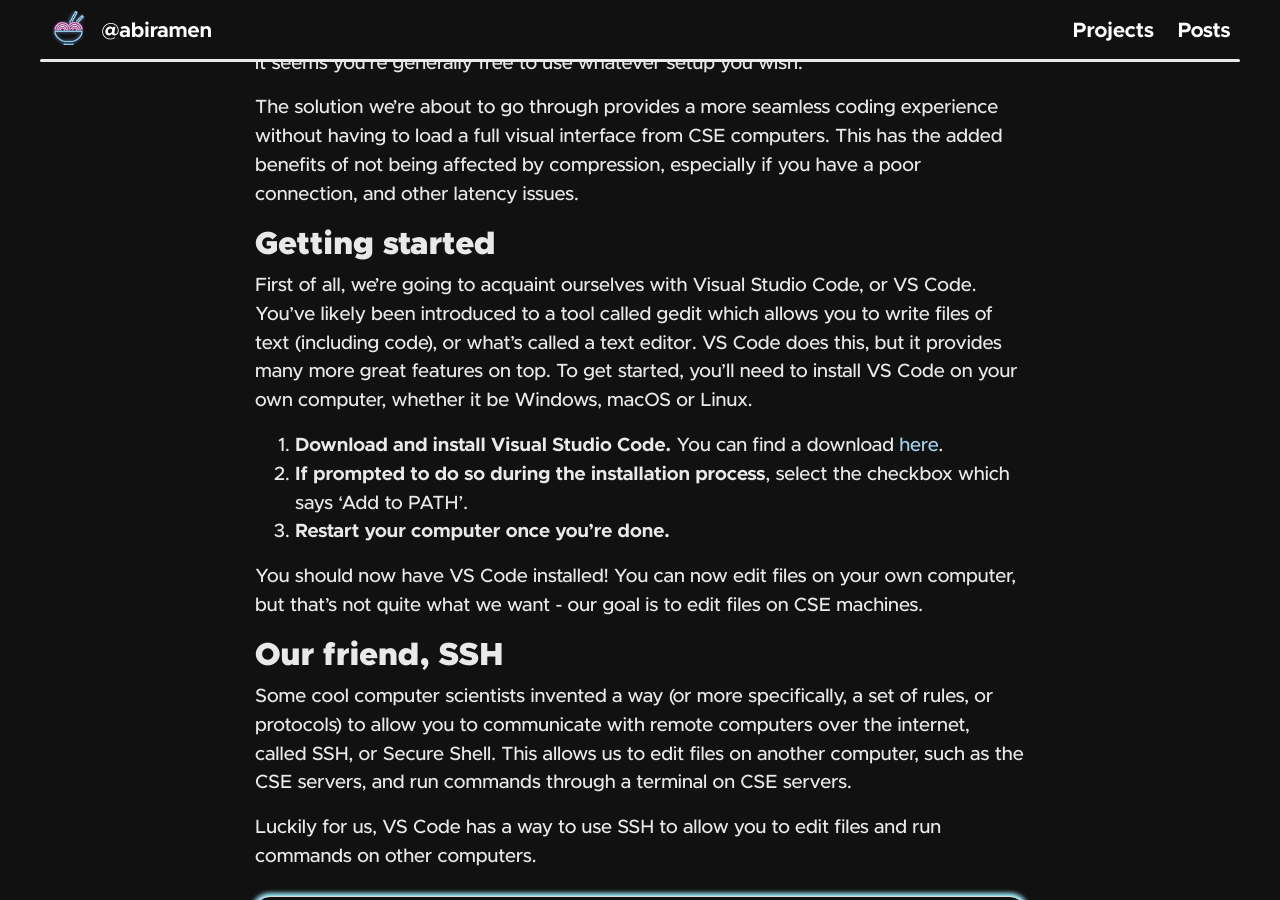
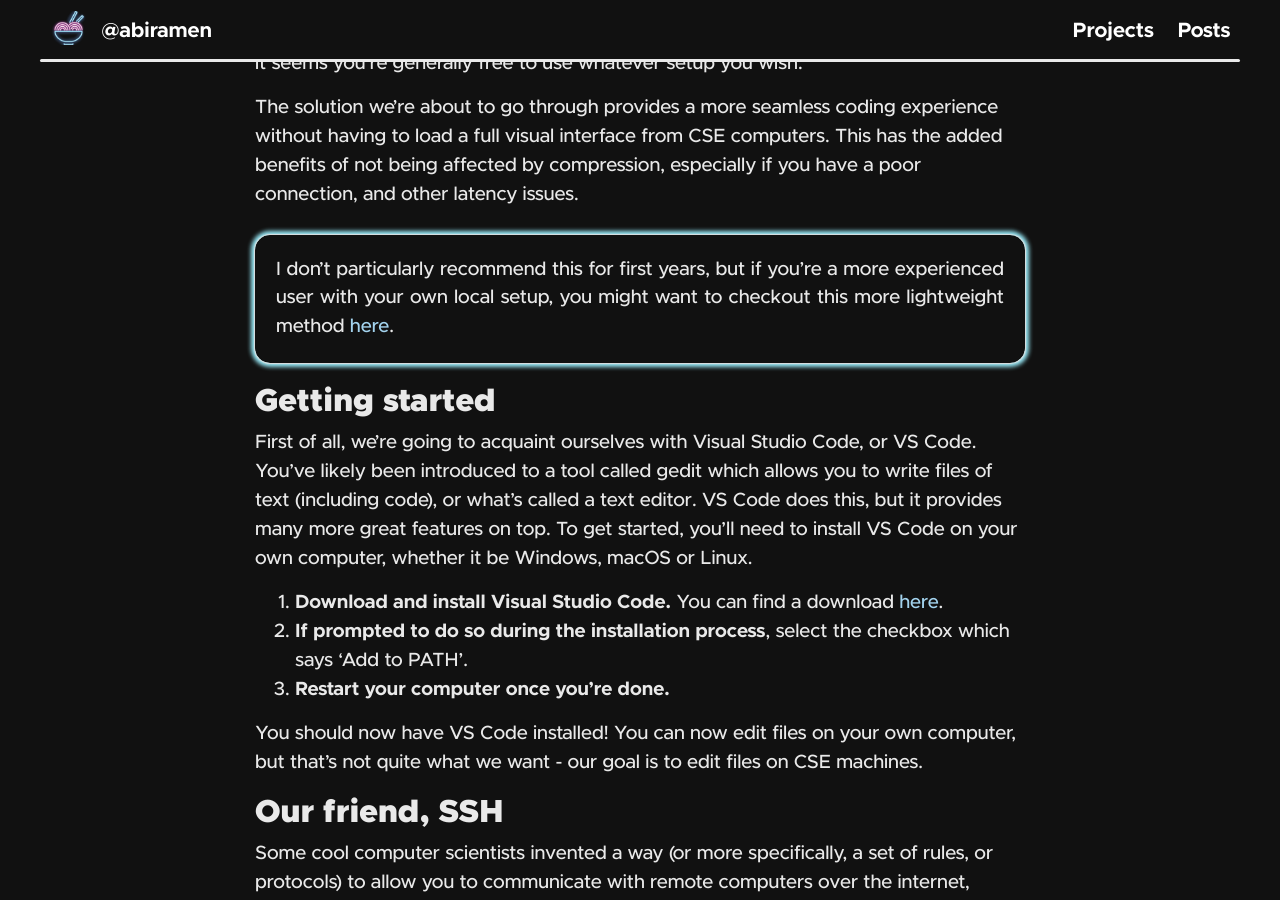
Before and after one commit to jeffreydyao/abiramen.github.io, a Jekyll site: the page built from _posts/2020-09-18-vscode-and-cse.md, in a window 1280 px wide and 900 px high, scrolled down 1428 px. Built offline with Jekyll 4.4.1, drawn with Linux system fonts in a browser that asks for light colours; nearby versions of some CDN libraries; comment, search, counter and statistics services are not loaded; some of the changed text lies outside the part shown.

Commit message:
Update for SSHFS post

```diff
--- a/_posts/2020-09-18-vscode-and-cse.md
+++ b/_posts/2020-09-18-vscode-and-cse.md
@@ -20,6 +20,10 @@
 More importantly, under normal circumstances, you would be doing your exams in front of a similarly configured physical computer on campus. As of the start of 2021 however, it seems you're generally free to use whatever setup you wish.
 
 The solution we're about to go through provides a more seamless coding experience without having to load a full visual interface from CSE computers. This has the added benefits of not being affected by compression, especially if you have a poor connection, and other latency issues.
+
+<div class="alert">
+I don't particularly recommend this for first years, but if you're a more experienced user with your own local setup, you might want to checkout this more lightweight method <a href="/cse-setup">here</a>.
+</div>
 
 ## Getting started
 
```
Also changed, not shown: other parts of _posts/2020-09-18-vscode-and-cse.md (+1 -1 lines), _posts/2021-08-12-sshfs.md (+1 -1 lines).
